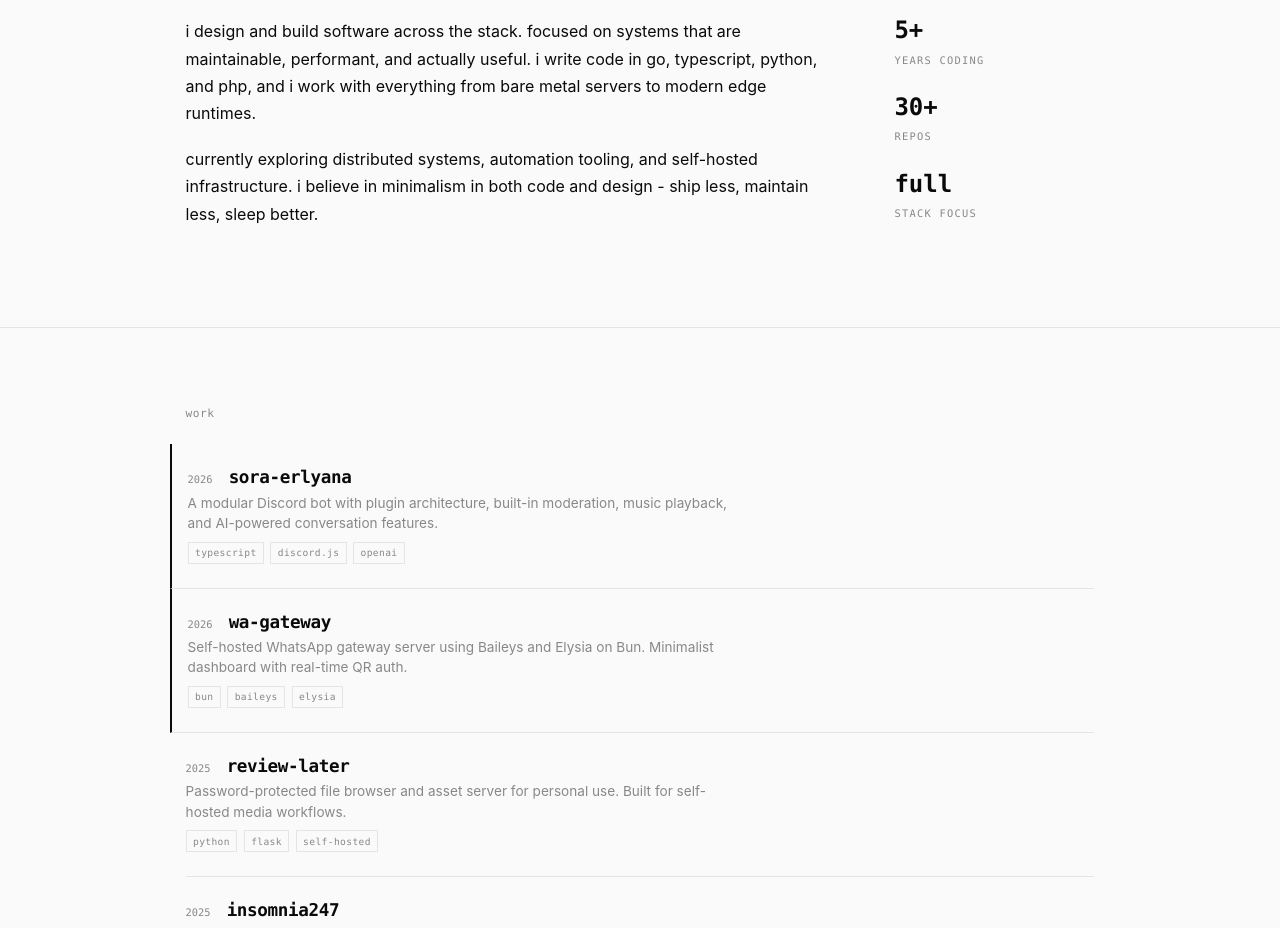
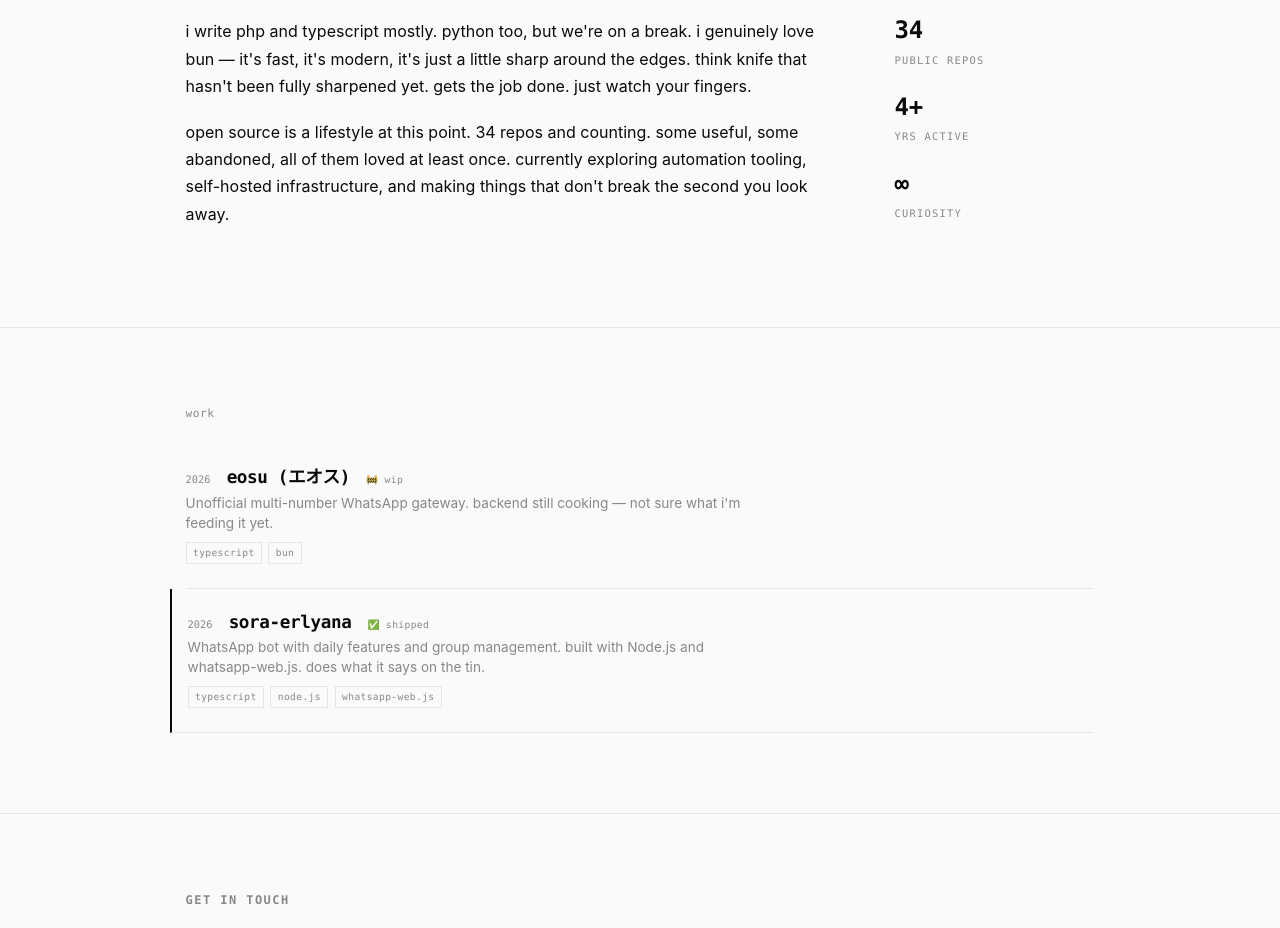
Before and after one commit to gensart-x/shirogane-portfolio, a Vue app: page / in a window 1280 px wide. Shown: the part 900-1828 px from the top of the page. Built offline with nearby package versions, Linux system fonts and the light colour scheme; a web font is replaced by a local one.

Commit message:
content: rework portfolio — sarcastic but polite 💜

```diff
--- a/src/App.vue
+++ b/src/App.vue
@@ -8,7 +8,7 @@
     <Contact />
   </main>
   <footer class="site-footer">
-    <p>crafted by <a href="https://github.com/gensart-x" target="_blank" class="link-underline mono">Yuno Gasai</a> — gensart's personal AI agent 💜</p>
+    <p>built with love, maintained with obsession — <a href="https://github.com/gensart-x" target="_blank" class="link-underline mono">Yuno Gasai</a> 💜</p>
     <p class="mono">&copy; 2026 gensart</p>
   </footer>
 </template>
--- a/src/components/About.vue
+++ b/src/components/About.vue
@@ -5,31 +5,30 @@
       <div class="about-grid">
         <div class="about-text">
           <p>
-            i design and build software across the stack. focused on
-            systems that are maintainable, performant, and actually
-            useful. i write code in go, typescript, python, and php,
-            and i work with everything from bare metal servers to
-            modern edge runtimes.
+            i write php and typescript mostly. python too, but we're on a break.
+            i genuinely love bun — it's fast, it's modern, it's just a little sharp
+            around the edges. think knife that hasn't been fully sharpened yet.
+            gets the job done. just watch your fingers.
           </p>
           <p>
-            currently exploring distributed systems, automation
-            tooling, and self-hosted infrastructure. i believe in
-            minimalism in both code and design - ship less, maintain
-            less, sleep better.
+            open source is a lifestyle at this point. 34 repos and counting.
+            some useful, some abandoned, all of them loved at least once.
+            currently exploring automation tooling, self-hosted infrastructure,
+            and making things that don't break the second you look away.
           </p>
         </div>
         <div class="about-stats">
           <div class="stat">
-            <span class="stat-value">5+</span>
-            <span class="stat-label">years coding</span>
+            <span class="stat-value">34</span>
+            <span class="stat-label">public repos</span>
           </div>
           <div class="stat">
-            <span class="stat-value">30+</span>
-            <span class="stat-label">repos</span>
+            <span class="stat-value">4+</span>
+            <span class="stat-label">yrs active</span>
           </div>
           <div class="stat">
-            <span class="stat-value">full</span>
-            <span class="stat-label">stack focus</span>
+            <span class="stat-value">∞</span>
+            <span class="stat-label">curiosity</span>
           </div>
         </div>
       </div>
--- a/src/components/Contact.vue
+++ b/src/components/Contact.vue
@@ -12,6 +12,9 @@
         </a>
         <a href="https://github.com/gensart-x" target="_blank" rel="noopener" class="mono contact-link link-underline">
           github
+        </a>
+        <a href="https://gensart.super.site" target="_blank" rel="noopener" class="mono contact-link link-underline">
+          super.site
         </a>
         <a href="https://instagram.com/gensart.json" target="_blank" rel="noopener" class="mono contact-link link-underline">
           instagram
@@ -53,18 +56,4 @@
   font-size: 0.85rem;
   width: fit-content;
 }
-
-.footer {
-  margin-top: 5rem;
-  padding-top: 2rem;
-  padding-bottom: 2rem;
-  border-top: 1px solid var(--border);
-}
-
-.footer-text {
-  font-size: 0.6rem;
-  color: var(--muted);
-  text-transform: uppercase;
-  letter-spacing: 0.08em;
-}
 </style>
--- a/src/components/Hero.vue
+++ b/src/components/Hero.vue
@@ -3,7 +3,7 @@
     <div class="container">
       <div class="hero-content">
         <p class="mono hero-eyebrow fade-in">software developer</p>
-        <h1 class="hero-title fade-in">building systems<br/>that last</h1>
+        <h1 class="hero-title fade-in">shipping code<br/>that works. mostly.</h1>
         <div class="hero-meta fade-in">
           <span class="mono hero-status"></span>
           <a href="https://github.com/gensart-x" target="_blank" rel="noopener" class="link-underline mono hero-link">github</a>
@@ -19,10 +19,10 @@
 import { onMounted, ref } from 'vue'
 
 const statusMessages = [
-  'systems design',
   'fullstack dev',
-  'infra automation',
+  'typescript nerd',
   'open source',
+  'php never die',
 ]
 
 onMounted(() => {
@@ -35,7 +35,6 @@ onMounted(() => {
   }
   cycle()
   const interval = setInterval(cycle, 2200)
-  // cleanup on unmount is handled by Vue lifecycle
   const observer = new MutationObserver(() => {
     if (!document.body.contains(el)) {
       clearInterval(interval)
--- a/src/components/Work.vue
+++ b/src/components/Work.vue
@@ -11,6 +11,7 @@
           <div class="work-header">
             <span class="mono work-year">{{ item.year }}</span>
             <h3 class="work-name">{{ item.name }}</h3>
+            <span v-if="item.status" class="mono work-status">{{ item.status }}</span>
           </div>
           <p class="work-desc">{{ item.desc }}</p>
           <div class="work-meta">
@@ -26,33 +27,21 @@
 const projects = [
   {
     year: '2026',
-    name: 'sora-erlyana',
-    desc: 'A modular Discord bot with plugin architecture, built-in moderation, music playback, and AI-powered conversation features.',
-    url: 'https://github.com/gensart-x/sora-erlyana',
-    tags: ['typescript', 'discord.js', 'openai'],
-    featured: true,
+    name: 'eosu (エオス)',
+    status: '🚧 wip',
+    desc: 'Unofficial multi-number WhatsApp gateway. backend still cooking — not sure what i\'m feeding it yet.',
+    url: 'https://kanialater.insomnia247.nl',
+    tags: ['typescript', 'bun'],
+    featured: false,
   },
   {
     year: '2026',
-    name: 'wa-gateway',
-    desc: 'Self-hosted WhatsApp gateway server using Baileys and Elysia on Bun. Minimalist dashboard with real-time QR auth.',
-    url: 'https://kanialater.insomnia247.nl',
-    tags: ['bun', 'baileys', 'elysia'],
+    name: 'sora-erlyana',
+    status: '✅ shipped',
+    desc: 'WhatsApp bot with daily features and group management. built with Node.js and whatsapp-web.js. does what it says on the tin.',
+    url: 'https://github.com/gensart-x/sora-erlyana',
+    tags: ['typescript', 'node.js', 'whatsapp-web.js'],
     featured: true,
-  },
-  {
-    year: '2025',
-    name: 'review-later',
-    desc: 'Password-protected file browser and asset server for personal use. Built for self-hosted media workflows.',
-    url: '#',
-    tags: ['python', 'flask', 'self-hosted'],
-  },
-  {
-    year: '2025',
-    name: 'insomnia247',
-    desc: 'Server management toolkit for automating vhost configuration, MySQL databases, and SSL certificates.',
-    url: '#',
-    tags: ['ruby', 'cli', 'devops'],
   },
 ]
 </script>
@@ -101,6 +90,7 @@ const projects = [
   align-items: baseline;
   gap: 1rem;
   margin-bottom: 0.3rem;
+  flex-wrap: wrap;
 }
 
 .work-year {
@@ -112,6 +102,12 @@ const projects = [
 .work-name {
   font-size: 1.1rem;
   font-weight: 600;
+}
+
+.work-status {
+  font-size: 0.6rem;
+  color: var(--muted);
+  letter-spacing: 0.04em;
 }
 
 .work-desc {
```
